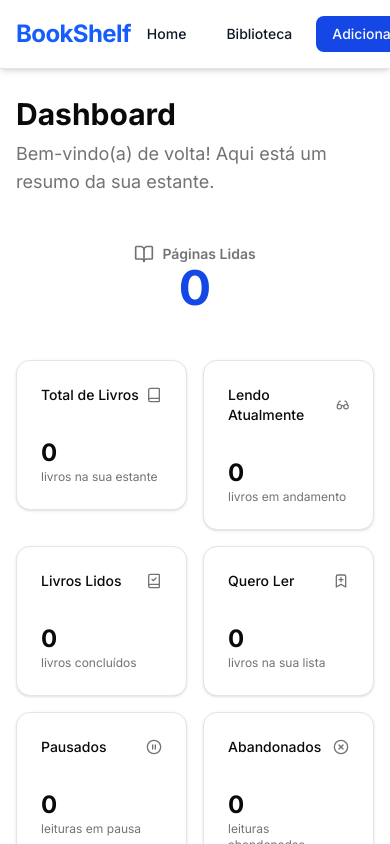
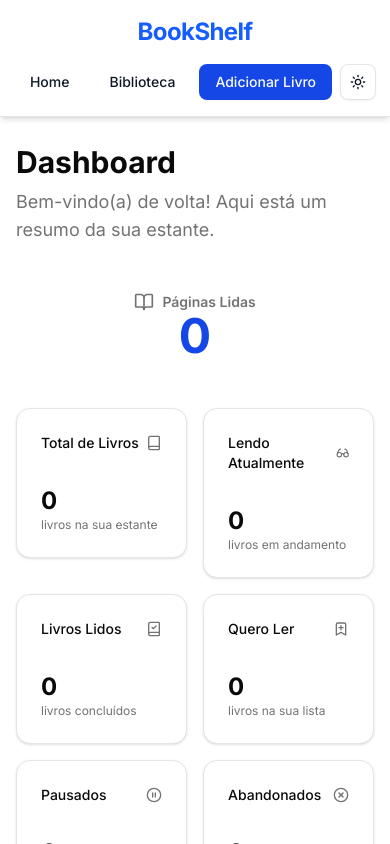
Before and after one commit to Lucas-Almeida729/BookShelf, a Next.js app: page / in a window 390 px wide. Shown: the top 844 px of the page. Built offline with nearby package versions, Linux system fonts and the light colour scheme; no server answers; the database is empty.

Commit message:
Primeiras modificações nas cores do site

```diff
--- a/src/app/layout.tsx
+++ b/src/app/layout.tsx
@@ -3,7 +3,7 @@ import type { Metadata } from "next";
 import { Inter } from "next/font/google";
 import "./globals.css";
 import Navbar from "@/components/Navbar";
-import Footer from "@/components/Footer"; // 1. Importar o novo componente Footer
+import Footer from "@/components/Footer";
 import { ThemeProvider } from "@/components/ThemeProvider";
 
 const inter = Inter({ subsets: ["latin"] });
@@ -20,15 +20,17 @@ export default function RootLayout({
 }>) {
   return (
     <html lang="pt-BR" suppressHydrationWarning>
-      {/* 2. Adicionar classes para garantir que o rodapé fique no fundo */}
       <body className={`${inter.className} flex flex-col min-h-screen`}>
         <ThemeProvider>
           <Navbar />
-          {/* 3. A classe 'flex-grow' faz o conteúdo principal expandir e empurrar o rodapé para baixo */}
-          <main className="pt-20 flex-grow">
+          {/* AQUI ESTÁ A CORREÇÃO FINAL:
+            - pt-32: Adiciona um espaçamento grande no topo para ecrãs pequenos (mobile).
+            - md:pt-24: Em ecrãs de tamanho médio para cima, o espaçamento diminui.
+          */}
+          <main className="flex-grow pt-32 md:pt-24">
             {children}
           </main>
-          <Footer /> {/* 4. Adicionar o componente Footer aqui */}
+          <Footer />
         </ThemeProvider>
       </body>
     </html>
--- a/src/components/Navbar.tsx
+++ b/src/components/Navbar.tsx
@@ -10,9 +10,13 @@ export default function Navbar() {
   const pathname = usePathname();
 
   return (
-    // AQUI ESTÁ A ALTERAÇÃO: Adicionamos as classes para fixar a barra
     <nav className="fixed top-0 left-0 right-0 bg-white dark:bg-gray-800 text-gray-900 dark:text-white p-4 shadow-md border-b z-50">
-      <div className="container mx-auto flex justify-between items-center">
+      {/* A MUDANÇA:
+        - Adicionamos 'flex-wrap' para permitir que os itens quebrem para a linha de baixo.
+        - 'justify-center' alinha tudo ao centro em telas pequenas.
+        - 'md:justify-between' volta a alinhar os itens nas extremidades em telas médias e maiores.
+      */}
+      <div className="container mx-auto flex justify-center md:justify-between items-center flex-wrap gap-4 md:gap-0">
         <Link
           href="/"
           className="text-2xl font-bold tracking-tight text-blue-600 dark:text-blue-400"
```
